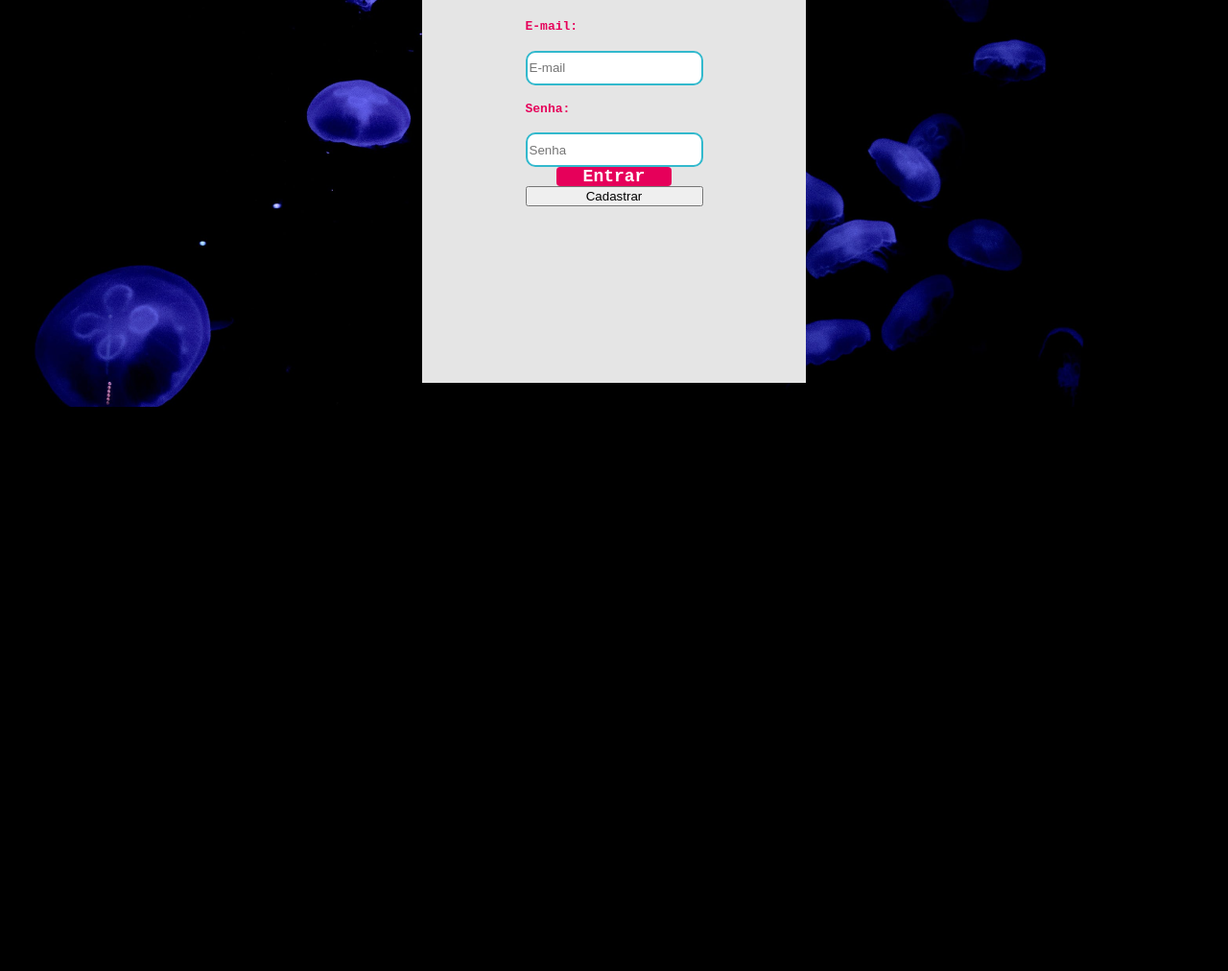
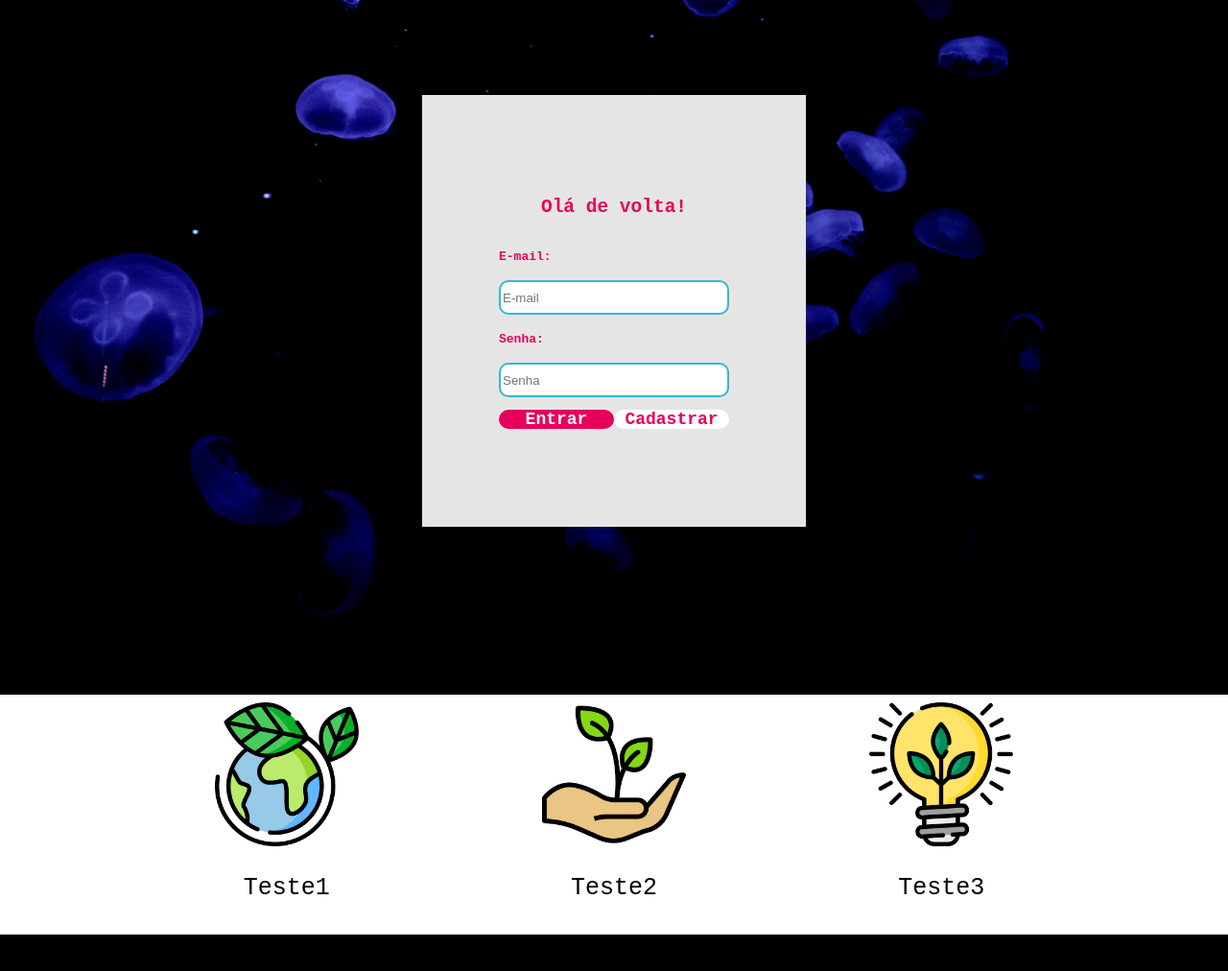
Before and after one commit to Alex1silva/site-institucional, a plain HTML site: page login.html in a window 1280 px wide. Shown: the part 144-1156 px from the top of the page at 96% size. Before the commit the page ends 800 px from the top, so only its background shows below. Drawn offline with Linux system fonts and the light colour scheme.

Commit message:
Modificando e adicionando aba valores e footer

```diff
--- a/estilo.css
+++ b/estilo.css
@@ -1,7 +1,6 @@
 .header{
     color: #32b9cd;
     border-bottom: 3px solid #32b9cd;
-    /* border: 3px solid yellow; */
 }
 
 body{
@@ -13,7 +12,6 @@ body{
 .container{
     width: 80%;
     margin: auto;
-    /* border: 3px solid red; */
 }
 
 .header .container{
@@ -29,7 +27,6 @@ body{
     width: 600px;
     align-items: center;
     color: #E3b062;
-    /* border: 3px solid blue; */
 }
 
 .agora{
@@ -37,13 +34,13 @@ body{
 }
 
 .banner{
-    height: 500px;
-    background-image: url(imgs/bg-jelly-fish-para-home.png);
+    height: 100%;
+    background-image: url(imgs/bg-jelly-fish-para_outras_pags.png);
     background-size: cover;
 }
 
 .banner .container{
-    height: 100%;
+    height: 100vh;
     display: flex;
     justify-content: center;
     align-items: center;
@@ -67,6 +64,11 @@ li a{
     color: #E3b062;
 }
 
+h1 a{
+    text-decoration: none;
+    color: #32b9cd;
+}
+
 .form-box{
     display: flex;
     flex-direction: column;
@@ -78,18 +80,35 @@ input{
     border-radius: 10px;
 }
 
+.group-button{
+    display: flex;
+    height: 45px;
+}
+
 .btn1{
-
     font-family: monospace;
     align-self: center;
     width: 120px;
     border: 0;
     padding: 0;
-    border-radius: 4px;
+    border-radius: 10px;
     font-size: 18px;
     font-weight: bolder;
     background-color: #e6005a;
     color: white;
+}
+
+.btn2{
+    font-family: monospace;
+    align-self: center;
+    width: 120px;
+    border: 0;
+    padding: 0;
+    border-radius: 10px;
+    font-size: 18px;
+    font-weight: bolder;
+    background-color: white;
+    color: #e6005a;
 }
 
 .banner .card{
@@ -99,10 +118,32 @@ input{
     display: flex;
     flex-direction: column;
     align-items: center;
+    justify-content: center;
     color: #e6005a;
 }
 
-/* .container2{
+.valores{
+    height: 250px;
     background-color: white;
+}
+
+.valores .container{
+    height: 100%;
+    display: flex;
+    justify-content: space-around;
+    align-items: center;
+}
+
+.card p{
+    text-align: center;
+    font-size: 25px;
+}
+
+.card img{
+    width: 150px;
+}
+
+.footer{
     height: 150px;
-} */
+    background-color: black;
+}
--- a/login.html
+++ b/login.html
@@ -10,15 +10,15 @@
 <body>
     <div class="header">
         <div class="container">
-            <h1>Acquatec</h1>
+            <h1><a href="index.html">Acquatec</a></h1>
             <ul class="navbar">
                 <li>Nossos Serviços</li>
                 <li>Sobre Nós</li>
-                <li class="agora">Login</li>
+                <li class="agora"><u>Login</u></li>
             </ul>
         </div>
     </div>
-<!-- lorem -->
+
     <div class="banner">
         <div class="container">
             <div class="card">
@@ -28,13 +28,35 @@
                     <input type="text" placeholder="E-mail">
                     <h4>Senha:</h4>
                     <input type="password" placeholder="Senha">
-                    <button class="btn1">Entrar</button>
-                    <button class="btn2">Cadastrar</button>
+                    <div class="group-button">
+                        <button class="btn1">Entrar</button>
+                        <button class="btn2">Cadastrar</button>
+                    </div>
                 </div>
             </div>
         </div>
-        <div class="container2"></div>
     </div>
 
+    <div class="valores">
+        <div class="container">
+            <div class="card">
+                <img src="imgs/planet-earth_color.png">
+                <p>Teste1</p>
+            </div>
+            <div class="card">
+                <img src="imgs/growth_color.png">
+                <p>Teste2</p>
+            </div>
+            <div class="card">
+                <img src="imgs/lightbulb_color.png">
+                <p>Teste3</p>
+            </div>
+        </div>
+    </div>
+
+    <div class="footer">
+        <div class="container"></div>
+    </div>
+    <!-- lorem -->
 </body>
 </html>
```
Also changed, not shown: index.html (+22 -3 lines).
